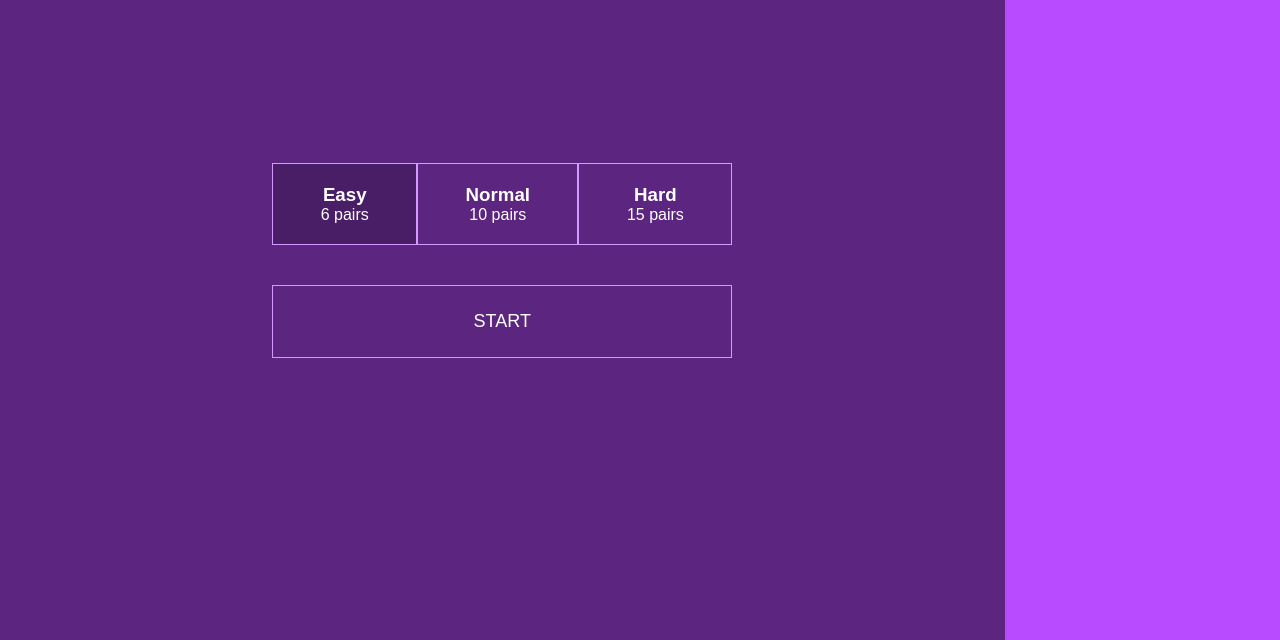
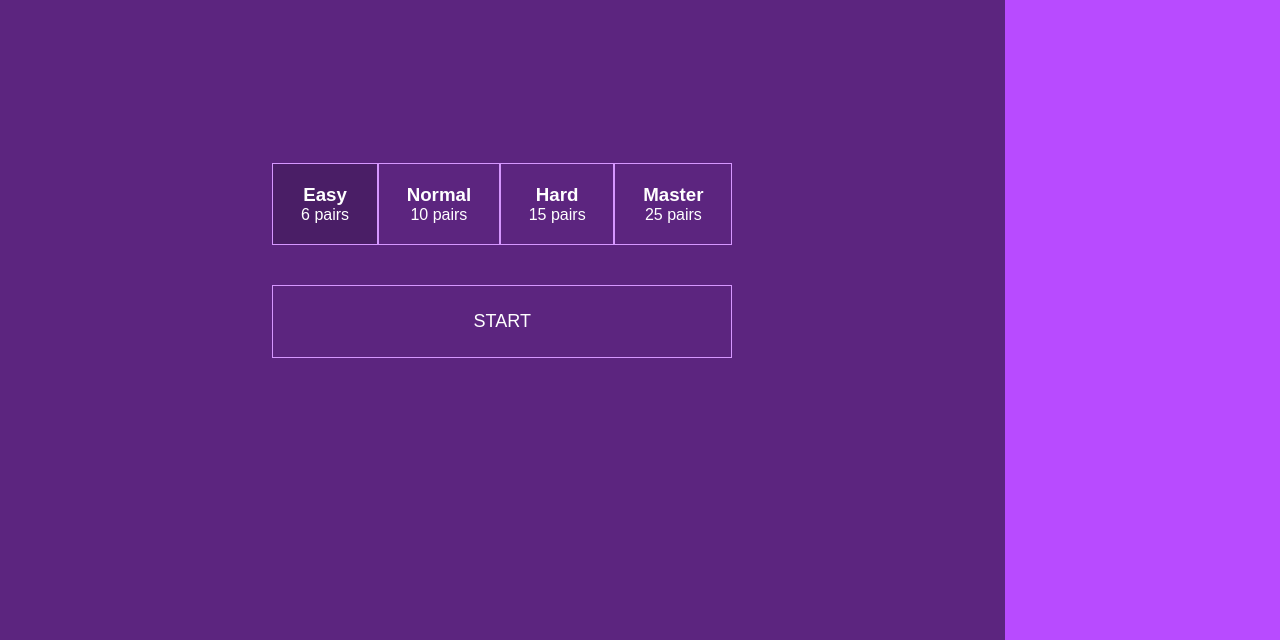
Before and after one commit to GersonSalvador/card-memory-game, a plain HTML site: page index.html in a window 1280 px wide. Shown: the part 198-838 px from the top of the page. Drawn offline with Linux system fonts and the light colour scheme.

Commit message:
Make Master button show on start

```diff
--- a/index.html
+++ b/index.html
@@ -26,7 +26,7 @@
             <h3>Hard</h3>
             <span>15 pairs</span>
           </li>
-          <li id="master" style="display:none">
+          <li id="master">
             <h3>Master</h3>
             <span>25 pairs</span>
           </li>
```
